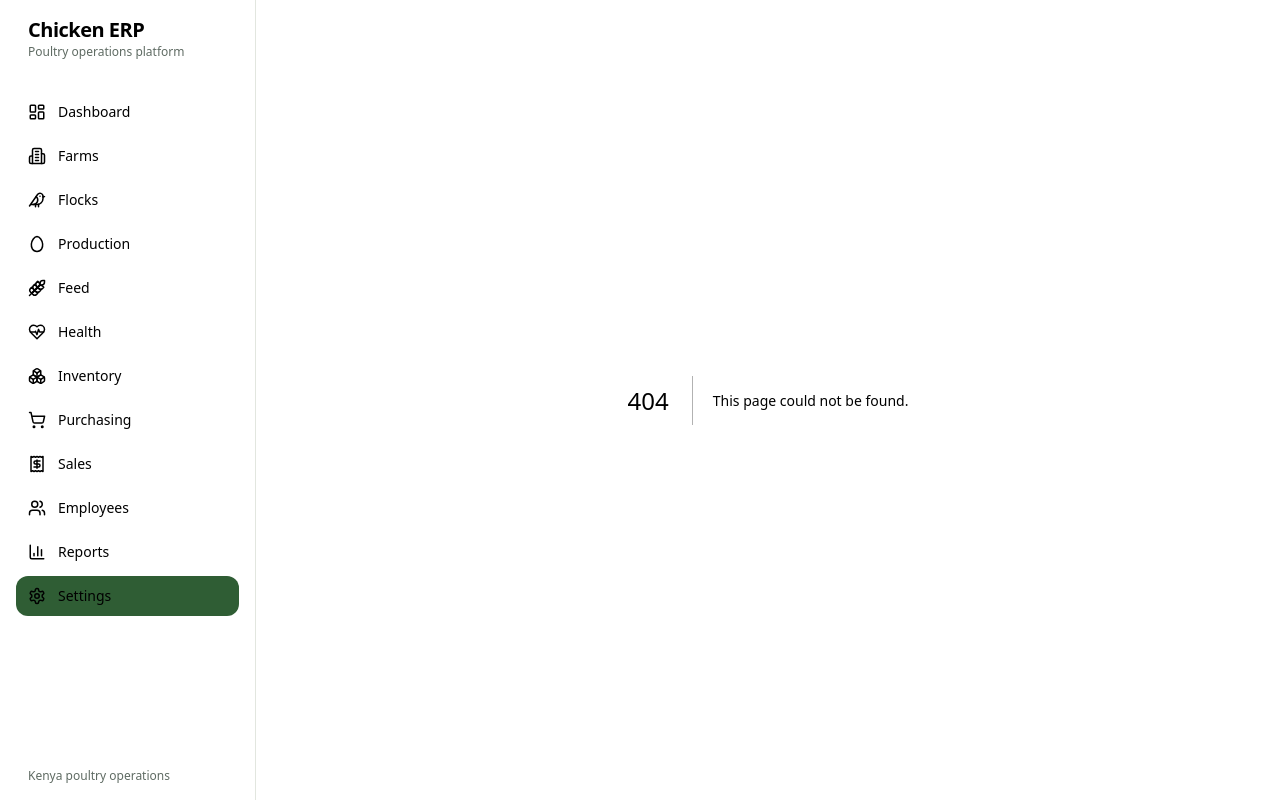
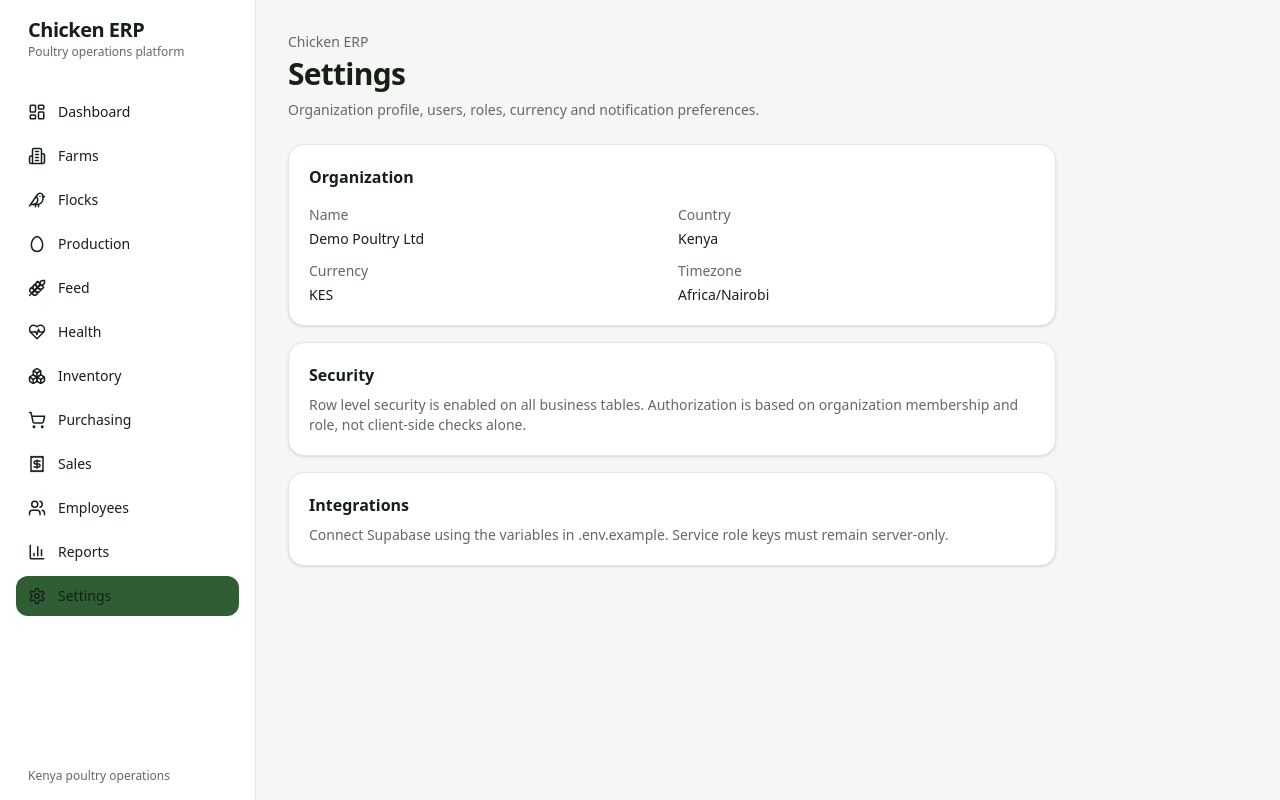
Before and after one commit to Mesharl/chicken-erp, a Next.js app: page /settings in a window 1280 px wide. Before the commit this address had no page. Built offline with nearby package versions, Linux system fonts and the light colour scheme.

Commit message:
Add settings and reports pages

```diff
--- /dev/null
+++ b/src/app/reports/page.tsx
@@ -0,0 +1,57 @@
+import { PageHeader } from "@/components/page-header";
+
+const reports = [
+  {
+    title: "Farm performance",
+    description: "Birds, production rate, mortality and feed use by farm."
+  },
+  {
+    title: "Flock performance",
+    description: "Age, livability, egg rate and weight trends per flock."
+  },
+  {
+    title: "Feed efficiency",
+    description: "Feed conversion and cost per dozen or per kg live weight."
+  },
+  {
+    title: "Mortality",
+    description: "Daily and rolling mortality with house-level baselines."
+  },
+  {
+    title: "Profitability",
+    description: "Revenue, cost allocation and margin by farm and flock."
+  },
+  {
+    title: "Inventory valuation",
+    description: "On-hand stock value and reorder exposure."
+  }
+];
+
+export default function ReportsPage() {
+  return (
+    <div className="p-5 md:p-8">
+      <PageHeader
+        title="Reports"
+        description="Operational and financial analytics for management decisions."
+      />
+
+      <div className="grid gap-4 sm:grid-cols-2 lg:grid-cols-3">
+        {reports.map((r) => (
+          <div
+            key={r.title}
+            className="rounded-2xl border border-[var(--border)] bg-white p-5 shadow-sm transition hover:border-[var(--accent)]"
+          >
+            <h2 className="font-semibold">{r.title}</h2>
+            <p className="mt-2 text-sm text-[var(--muted)]">{r.description}</p>
+            <button
+              type="button"
+              className="mt-4 text-sm font-medium text-[var(--accent)]"
+            >
+              Open report
+            </button>
+          </div>
+        ))}
+      </div>
+    </div>
+  );
+}
--- /dev/null
+++ b/src/app/settings/page.tsx
@@ -0,0 +1,52 @@
+import { PageHeader } from "@/components/page-header";
+
+export default function SettingsPage() {
+  return (
+    <div className="p-5 md:p-8">
+      <PageHeader
+        title="Settings"
+        description="Organization profile, users, roles, currency and notification preferences."
+      />
+
+      <div className="grid gap-4 max-w-3xl">
+        <section className="rounded-2xl border border-[var(--border)] bg-white p-5 shadow-sm">
+          <h2 className="font-semibold">Organization</h2>
+          <dl className="mt-4 grid gap-3 text-sm sm:grid-cols-2">
+            <div>
+              <dt className="text-[var(--muted)]">Name</dt>
+              <dd className="mt-1 font-medium">Demo Poultry Ltd</dd>
+            </div>
+            <div>
+              <dt className="text-[var(--muted)]">Country</dt>
+              <dd className="mt-1 font-medium">Kenya</dd>
+            </div>
+            <div>
+              <dt className="text-[var(--muted)]">Currency</dt>
+              <dd className="mt-1 font-medium">KES</dd>
+            </div>
+            <div>
+              <dt className="text-[var(--muted)]">Timezone</dt>
+              <dd className="mt-1 font-medium">Africa/Nairobi</dd>
+            </div>
+          </dl>
+        </section>
+
+        <section className="rounded-2xl border border-[var(--border)] bg-white p-5 shadow-sm">
+          <h2 className="font-semibold">Security</h2>
+          <p className="mt-2 text-sm text-[var(--muted)]">
+            Row level security is enabled on all business tables. Authorization
+            is based on organization membership and role, not client-side checks alone.
+          </p>
+        </section>
+
+        <section className="rounded-2xl border border-[var(--border)] bg-white p-5 shadow-sm">
+          <h2 className="font-semibold">Integrations</h2>
+          <p className="mt-2 text-sm text-[var(--muted)]">
+            Connect Supabase using the variables in .env.example. Service role
+            keys must remain server-only.
+          </p>
+        </section>
+      </div>
+    </div>
+  );
+}
```
